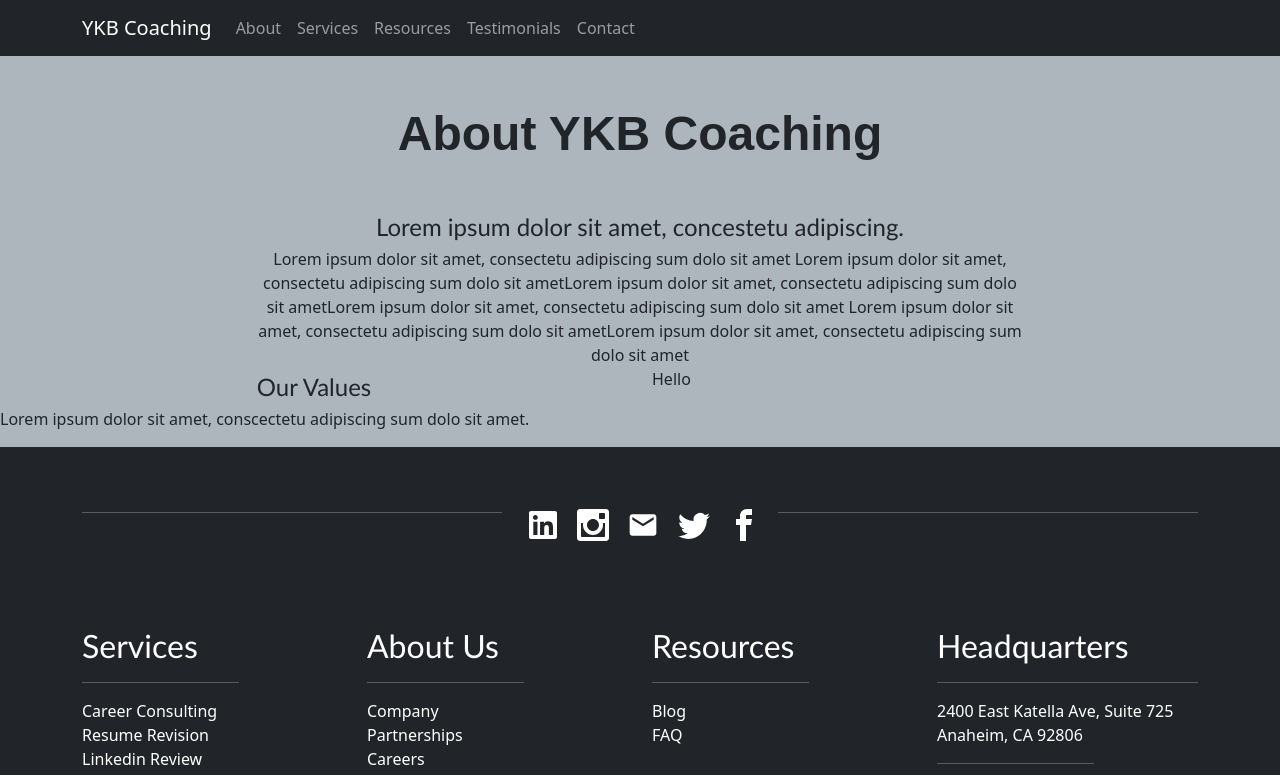
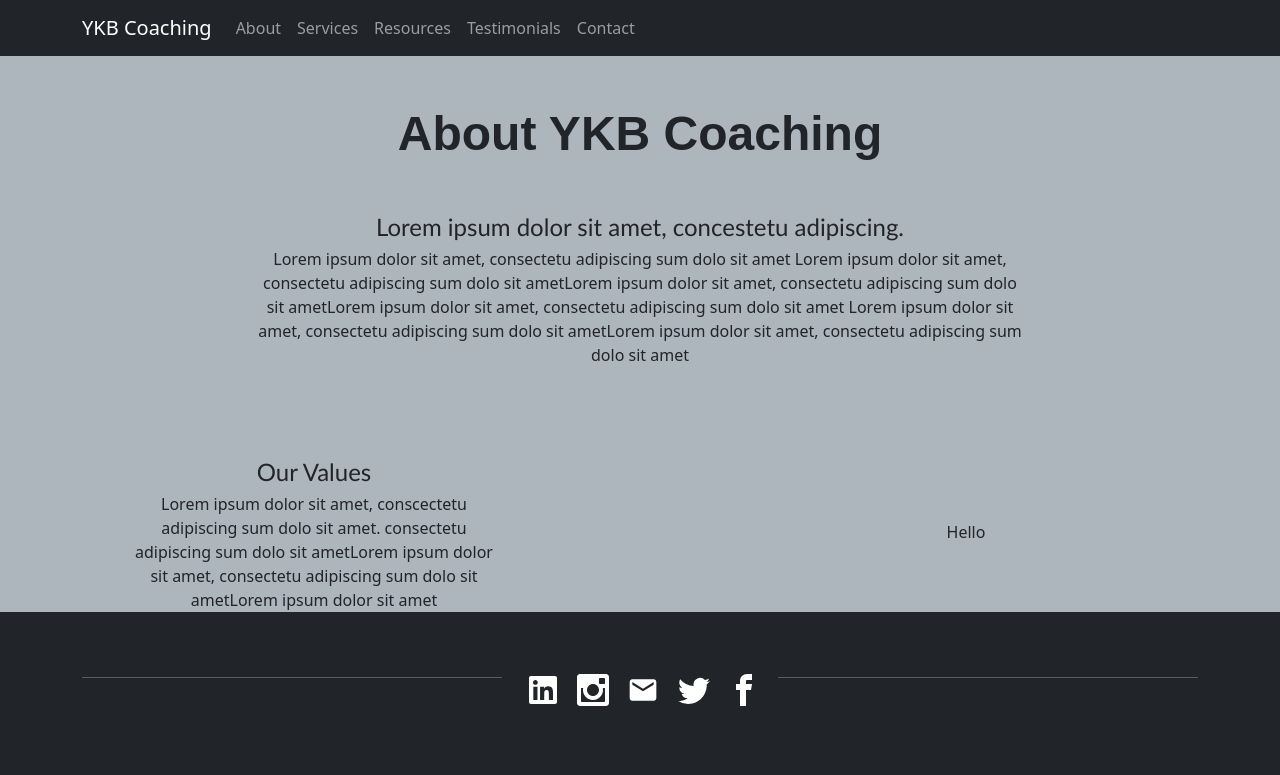
Before and after one commit to jermeewinn/YKB-solutions, a React (Create React App) app: page /about in a window 1280 px wide. Shown: the top 775 px of the page. Built offline with nearby package versions, Linux system fonts and the light colour scheme; the HTML template or start-up script is replaced by a standard one.

Commit message:
styled text for Values sub-component

```diff
--- a/src/components/About/About-Values/index.js
+++ b/src/components/About/About-Values/index.js
@@ -8,11 +8,11 @@ function AboutValues() {
                 <h4>
                     Our Values
                 </h4>
-                <p>
-                    Lorem ipsum dolor sit amet, conscectetu adipiscing sum dolo sit amet.
+                <p className='about-text'>
+                    Lorem ipsum dolor sit amet, conscectetu adipiscing sum dolo sit amet. consectetu adipiscing sum dolo sit ametLorem ipsum dolor sit amet, consectetu adipiscing sum dolo sit ametLorem ipsum dolor sit amet
                 </p>
             </div>
-            <div className='col-md-6'>
+            <div className='col-md-6 about-text'>
                 Hello
             </div>
         </div>
--- a/src/index.css
+++ b/src/index.css
@@ -289,12 +289,20 @@ footer {
 }
 
 /* About Component Stylings*/
-
+.about-banner {
+  margin-bottom: 85px;
+}
 
 .about-banner-paragraph {
   max-width: 60%;
   margin: auto;
   text-align: center;
+}
+
+.about-text {
+  max-width: 60%;
+  text-align: center;
+  margin: auto;
 }
 
 /* Testimonial Component Stylings*/
```
